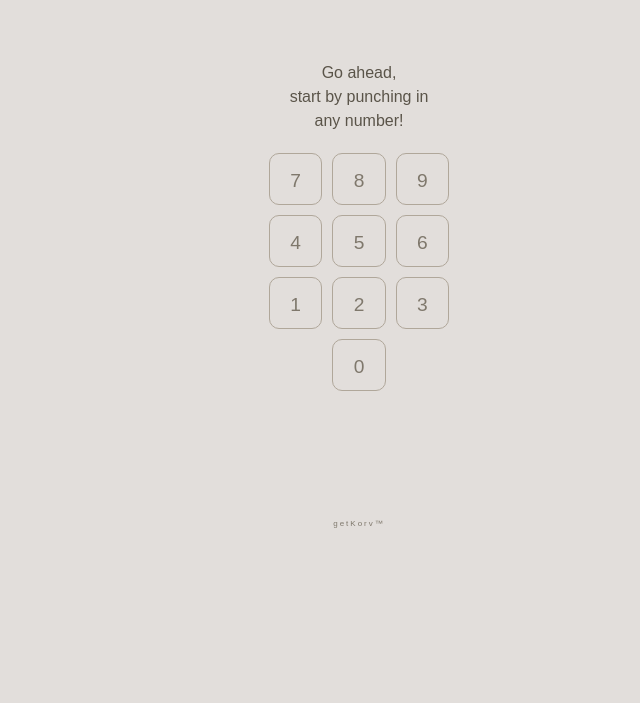
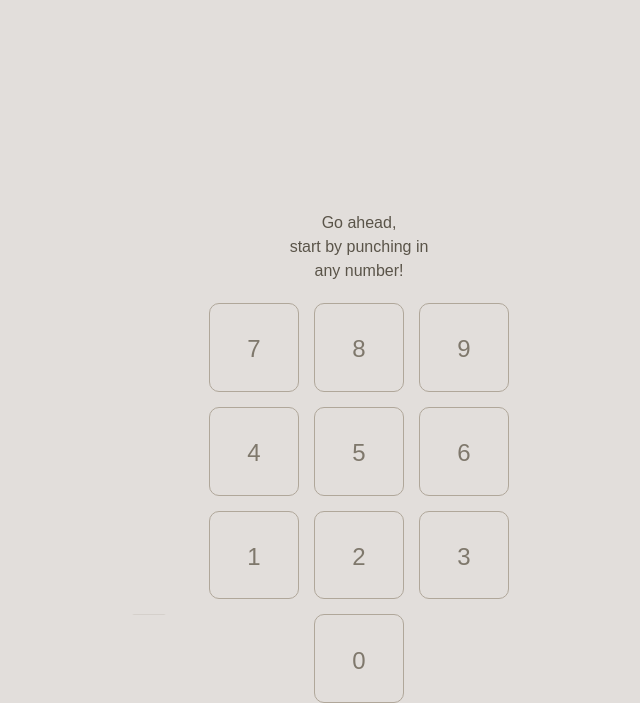
Before and after one commit to gitkorv/calculator, a plain HTML site: page index.html in a window 1280 px wide. Shown: the part 97-800 px from the top of the page, without its empty margins (281-921 px from the left). Drawn offline with Linux system fonts and the light colour scheme; a web font is replaced by a local one.

Commit message:
media queries added

```diff
--- a/script.js
+++ b/script.js
@@ -113,6 +113,15 @@ function displayCalcAndSum() {
     }
     calculationDisplayText.textContent = calcDisplayCalc;
 
+    console.log(calcObjectArr);
+
+    if (calcObjectArr.length > 1 && calcObjectArr.at(-1).newValue !== undefined) {
+        calculationDisplayEqualSign.classList.add("show")
+    } else {
+        calculationDisplayEqualSign.classList.remove("show")
+
+    }
+
     liveResult = latestCalcObject.sum || latestCalcObject.baseValue;
 
     console.log(liveResult);
@@ -192,59 +201,12 @@ function clearOneCalc() {
     }
     runCalculator()
 
-
-
-
-
-    // if (currentObjectNewValue < 10 && calcObjectArr.length === 1) {
-    //     clearCalc()
-    // } else if (currentObjectNewValue === undefined) {
-    //     console.log("value is undefined");
-    //     calcObjectArr.pop()
-    //     allNewDigits = calcObjectArr.at(-1).newValue.toString()
-    //     console.log(allNewDigits);
-
-    //     runCalculator()
-
-    // } else if (currentObjectNewValue < 10) {
-    //     calcObjectArr.at(-1).newValue = undefined;
-    //     calcObjectArr.at(-1).newValueString = undefined;
-
-    //     console.log("its under 10");
-    //     runCalculator()
-
-    // } else {
-    //     console.log("else");
-    //     let newValueString = String(currentObjectNewValue).slice(0, -1);
-    //     calcObjectArr.at(-1).newValueString = newValueString;
-
-    //     let newNumber = Number(newValueString)
-    //     calcObjectArr.at(-1).newValue = newNumber;
-    //     console.log(newNumber);
-
-    //     runCalculator()
-    // }
-
-
-    console.log(calcObjectArr);
-
-    // if (calcObjectArr.at(-0).newValue < 0) {
-    //     console.log("its below 0");
-    //     plusMinusBtn.textContent = "(±)";
-    // }
-
 }
 
 function regNum(btn) {
 
-    // console.log(calcObjectArr.length);
-
     newDigit = btn.textContent;
 
-
-    // if (calcObjectArr.length === 1) {
-    //     allNewDigits = calcObjectArr[0].newValue || newDigit;
-    // }
     console.log(allNewDigits.length);
 
     if (newDigit === "." && allNewDigits.includes(".")) {
@@ -257,33 +219,6 @@ function regNum(btn) {
     } else {
         allNewDigits += newDigit;
     }
-
-    // if (allNewDigits.length > 0 && allNewDigits.charAt(0) === "0" && allNewDigits.charAt(1) !== ".") {
-    //     console.log("wwe are slicing");
-    //     allNewDigits = allNewDigits.slice(1)
-    // }
-
-    // if (allNewDigits.length > 0 && allNewDigits.charAt(0) === 0 && allNewDigits.charAt(1) === ".") {
-    //     console.log("its just a 0");
-    // } else if (allNewDigits.charAt(0) === "0" && allNewDigits.length > 1 && allNewDigits.charAt(1) !== ".") {
-    //     // console.log("slice");
-    //     allNewDigits = allNewDigits.slice(1);
-    // }
-
-    // if (allNewDigits.charAt(0) === 0 && allNewDigits.length > 0 && allNewDigits.length === 1) {
-    //     console.log("its just a 0");
-    // } else if (allNewDigits.charAt(0) === "0" && allNewDigits.length > 1 && allNewDigits.charAt(1) !== ".") {
-    //     // console.log("slice");
-    //     allNewDigits = allNewDigits.slice(1);
-    // }
-
-    // if (allNewDigits.charAt(0) === "-") {
-    //     allNewDigits = allNewDigits.slice(1);
-    //     negNumber = true;
-
-    // }
-
-    // console.log(allNewDigits);
 
     let negOrNotDigits = makeNegNumberOrNot(allNewDigits, negNumber);
     let negOrNotString = negNumber ? `-${allNewDigits}` : allNewDigits;
--- a/style.css
+++ b/style.css
@@ -10,6 +10,7 @@
     --grayColorDark: hsl(38, 8%, 46%);
     --grayColorBlack: hsl(37, 10%, 32%);
     --backGroundColor: rgb(226, 222, 219);
+    --gap: 10px;
 }
 
 body {
@@ -37,7 +38,7 @@ main {
     margin-top: 100px;
     /* justify-content: space-between; */
     /* height: 500px; */
-    width: 300px;
+    /* width: 300px; */
     /* background-color: black; */
 }
 
@@ -79,6 +80,7 @@ main {
 .calc__display {
     position: relative;
     display: flex;
+    flex: 1;
     flex-direction: column;
     align-items: center;
     justify-content: end;
@@ -194,7 +196,7 @@ main {
 
 .calc__keyboard {
     display: grid;
-    grid-template-columns: 50px repeat(3, 1fr) 50px;
+    grid-template-columns: 1fr repeat(3, 1fr) 1fr;
     grid-template-rows: repeat(5, 1fr);
     grid-template-areas:
     "o n n n e"
@@ -204,15 +206,16 @@ main {
     ". . . c c"
     ;
 
-    height: 300px;
+    /* height: 300px; */
+    /* width: 300px; */
     flex-wrap: wrap;
-    gap: 10px;
+    gap: var(--gap);
 }
 
 .calc__keyboard > div {
     display: flex;
     flex-wrap: wrap;
-    gap: 10px;
+    gap: var(--gap);
 }
 
 .calc__keyboard__extras {
@@ -221,11 +224,15 @@ main {
 }
 
 .calc__keyboard__numbers {
+    width: 170px;
+    height: 200px;
     grid-area: n;
 }
 
 .calc__keyboard__numbers div{
-    flex: 0 1 1fr;
+    flex: 1 0 25%;
+    /* height: 40px; */
+    /* min-width: 30%; */
 }
 
 .calc__keyboard__numbers div:nth-child(10){
@@ -380,3 +387,36 @@ main {
     height: 75px;
 
 }
+
+@media (min-width: 425px) {
+    .calc__keyboard__numbers {
+        width: 200px;
+        height: 250px;
+    }
+}
+
+@media (min-width: 768px) {
+    :root {
+        --gap: 15px
+    }
+    .calc__display-wrapper {
+        height: 300px;
+    }
+    .calc__bracket-container {
+        height: 150px;
+        padding-bottom: 20px;
+    }
+    .calc__keyboard__numbers {
+        width: 300px;
+        height: 400px;
+    }
+    .calc__display__calculation-container, .calc__btn {
+        font-size: 1.5rem;
+    }
+    .calc__display__result {
+        font-size: 6rem;
+    }
+    .footer {
+        font-size: 1rem;
+    }
+}
```
